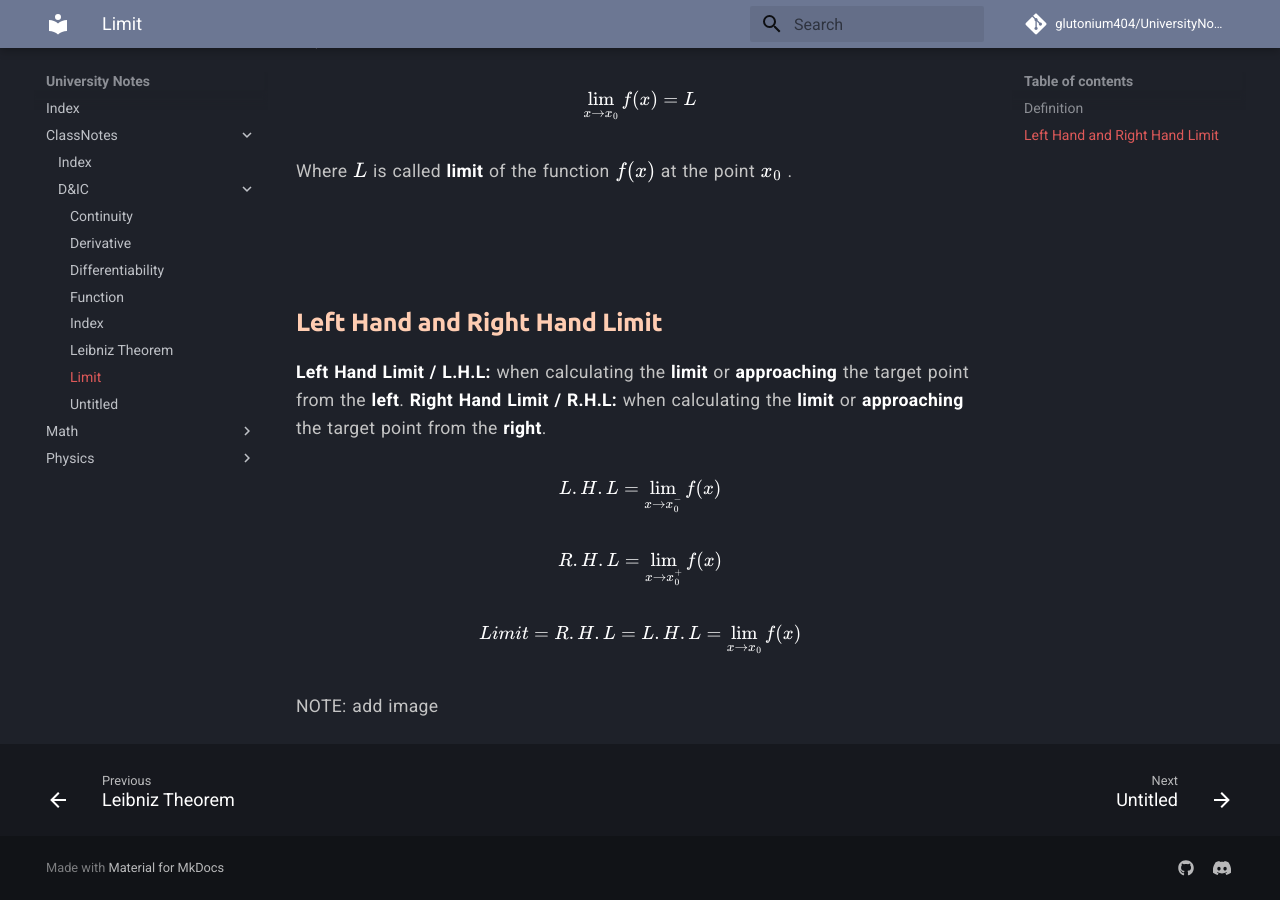
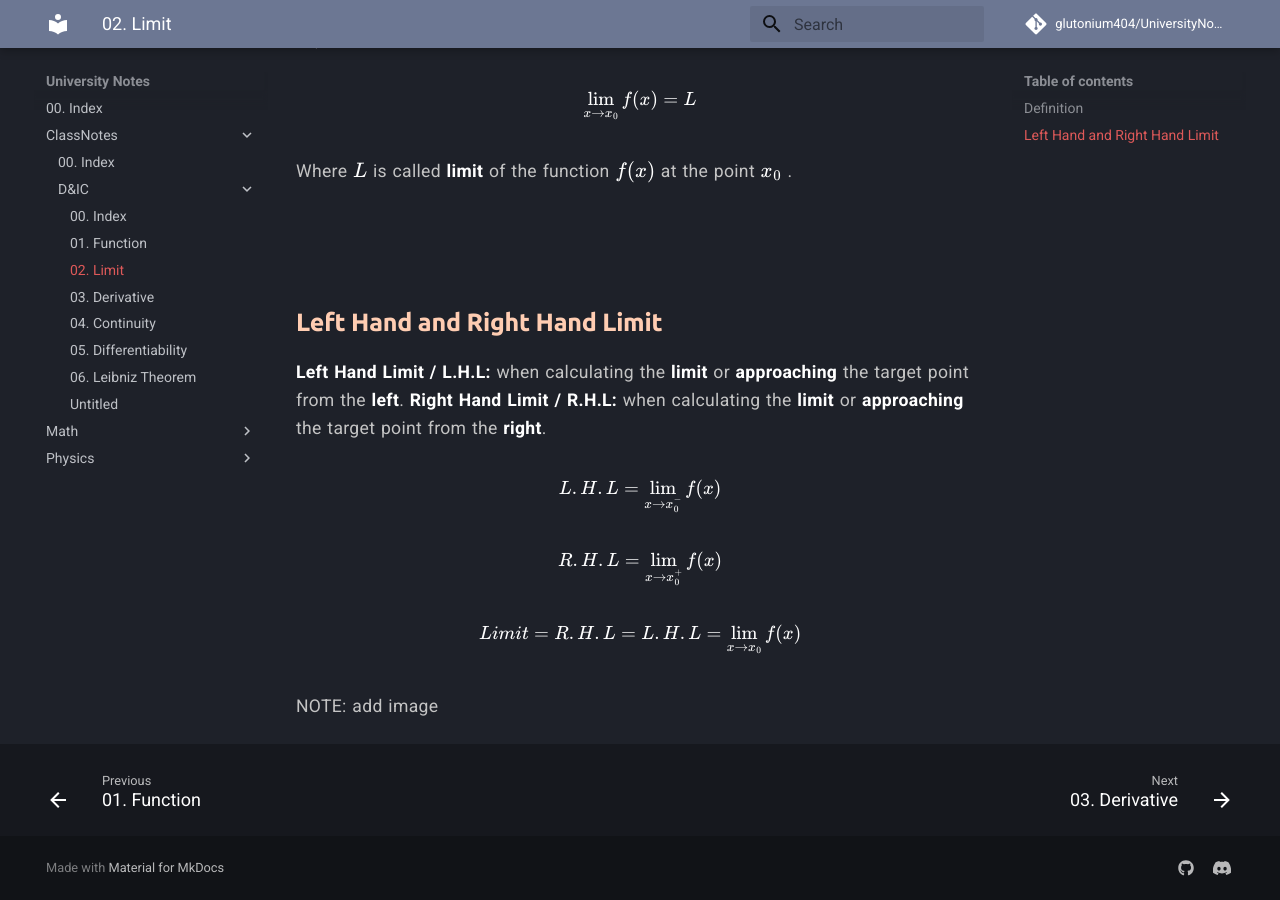
Before and after one commit to glutonium404/UniversityNotes, an MkDocs documentation site: the page built from docs/ClassNotes/D&IC/02. Limit.md, in a window 1280 px wide and 900 px high, scrolled down 755 px. Built offline with MkDocs 1.6.1 and Material for MkDocs 9.7.7, drawn with Linux system fonts in a browser that asks for light colours; some web fonts are replaced; a script that is not in the unit is left out; comment, search, counter and statistics services are not loaded.

Commit message:
setting order of the notes

```diff
--- /dev/null
+++ b/docs/ClassNotes/D&IC/00. Index.md
@@ -0,0 +1,7 @@
+./
+├── [[01. Function]]
+├── [[docs/ClassNotes/D&IC/02. Limit]]
+├── [[03. Derivative]]
+├── [[04. Continuity]]
+├── [[05. Differentiability]]
+└── [[06. Leibniz Theorem]]
--- a/docs/ClassNotes/D&IC/Index.md
+++ /dev/null
@@ -1,7 +0,0 @@
-./
-├── [[Continuity]]
-├── [[Derivative]]
-├── [[Differentiability]]
-├── [[Function]]
-├── [[Leibniz Theorem]]
-└── [[Limit]]
--- /dev/null
+++ b/docs/Math/00. Index.md
@@ -0,0 +1,4 @@
+./
+├── [[03. Differentiation]]
+├── [[01. Functions]]
+├── [[docs/Math/02. Limit]]
```
Also changed, not shown: docs/00. Index.md (added, +4 -0 lines), docs/ClassNotes/00. Index.md (added, +2 -0 lines), docs/ClassNotes/D&IC/05. Differentiability.md (renamed from docs/ClassNotes/D&IC/Differentiability.md, +1 -1 lines), docs/ClassNotes/D&IC/06. Leibniz Theorem.md (renamed from docs/ClassNotes/D&IC/Leibniz Theorem.md, +1 -1 lines), docs/ClassNotes/Index.md (deleted, +0 -2 lines), docs/Index.md (deleted, +0 -4 lines), docs/Math/Index.md (deleted, +0 -4 lines), docs/Physics/00. Index.md (added, +2 -0 lines), docs/Physics/Index.md (deleted, +0 -2 lines), docs/ClassNotes/D&IC/01. Function.md (renamed from docs/ClassNotes/D&IC/Function.md), docs/ClassNotes/D&IC/02. Limit.md (renamed from docs/ClassNotes/D&IC/Limit.md), docs/ClassNotes/D&IC/03. Derivative.md (renamed from docs/ClassNotes/D&IC/Derivative.md), docs/ClassNotes/D&IC/04. Continuity.md (renamed from docs/ClassNotes/D&IC/Continuity.md), docs/Math/01. Functions.md (renamed from docs/Math/Functions.md), 3 more files.
